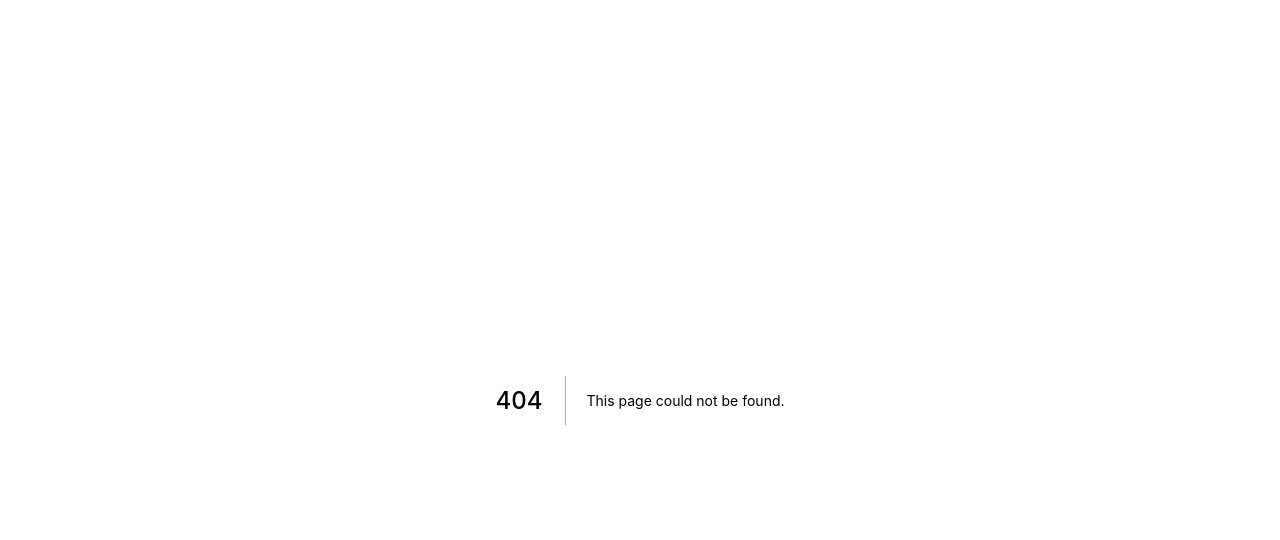
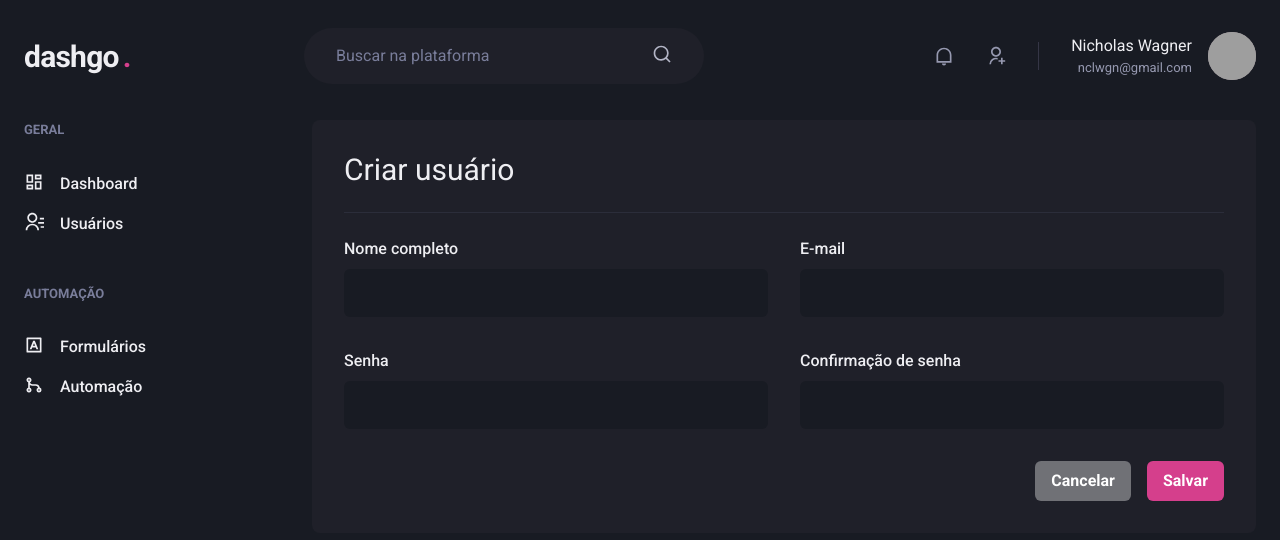
Before and after one commit to nclwgn/ignite-reactjs-04-dashgo, a Next.js app: page /users/create in a window 1280 px wide. Before the commit this address had no page. Shown: the top 540 px of the page. Built offline with nearby package versions, Linux system fonts and the light colour scheme; grey boxes are pictures that could not be loaded.

Commit message:
Add user creation screen

```diff
--- /dev/null
+++ b/src/pages/users/create.tsx
@@ -0,0 +1,40 @@
+import { Box, Button, Divider, Flex, Heading, HStack, SimpleGrid, VStack } from "@chakra-ui/react";
+import { Input } from "../../components/Form/Input";
+import { Header } from "../../components/Header";
+import { Sidebar } from "../../components/Sidebar";
+
+export default function CreateUser() {
+  return (
+    <Box>
+      <Header />
+      <Flex w='100%' my='6' maxWidth={1480} mx='auto' px='6'>
+        <Sidebar />
+
+        <Box flex='1' borderRadius={8} bg='gray.800' p='8'>
+          <Heading size='lg' fontWeight='normal'>Criar usuário</Heading>
+
+          <Divider my='6' borderColor='gray.700' />
+
+          <VStack spacing='8'>
+            <SimpleGrid minChildWidth='240px' spacing='8' w='100%'>
+              <Input name='name' label='Nome completo' />
+              <Input name='email' label='E-mail' type='email' />
+            </SimpleGrid>
+
+            <SimpleGrid minChildWidth='240px' spacing='8' w='100%'>
+              <Input name='password' type='password' label='Senha' />
+              <Input name='password_confirmation' type='password' label='Confirmação de senha' />
+            </SimpleGrid>
+          </VStack>
+
+          <Flex mt='8' justify='flex-end'>
+            <HStack spacing='4'>
+              <Button colorScheme='whiteAlpha'>Cancelar</Button>
+              <Button colorScheme='pink'>Salvar</Button>
+            </HStack>
+          </Flex>
+        </Box>
+      </Flex>
+    </Box>
+  )
+}
```
